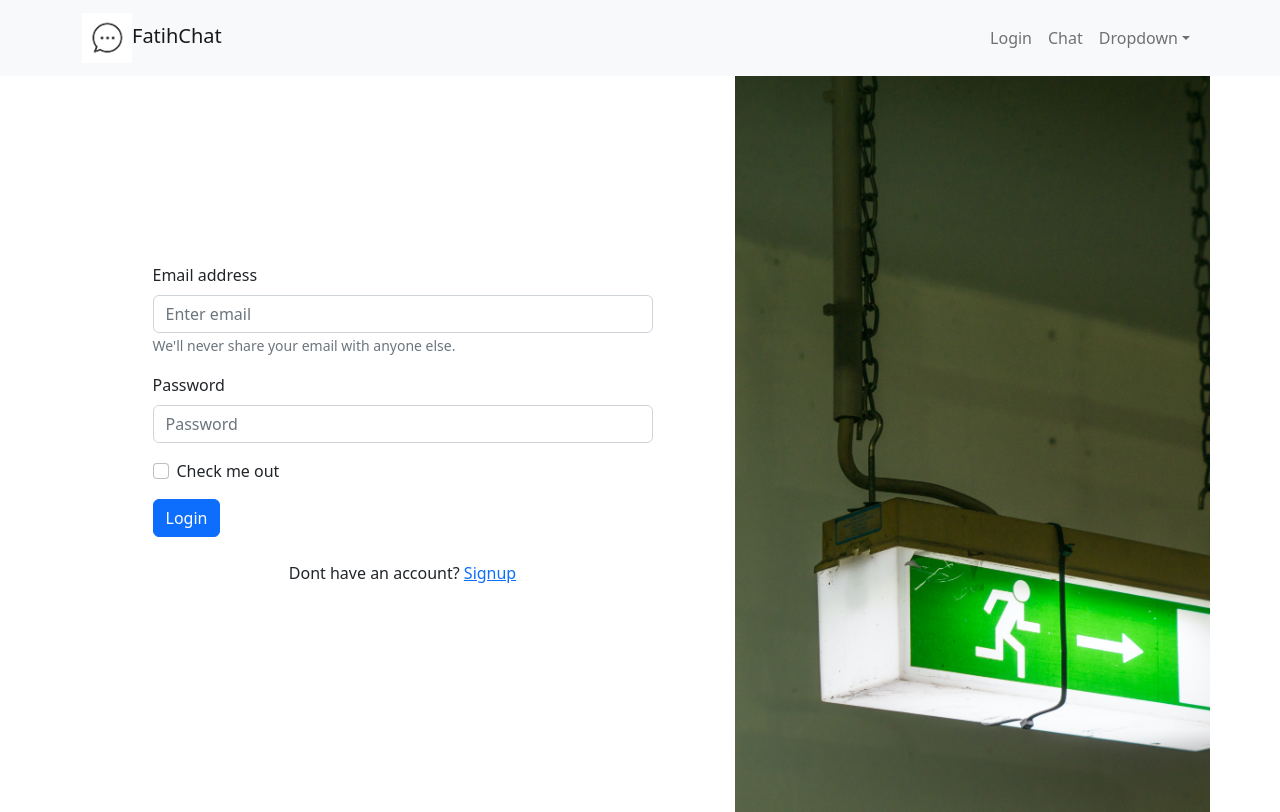
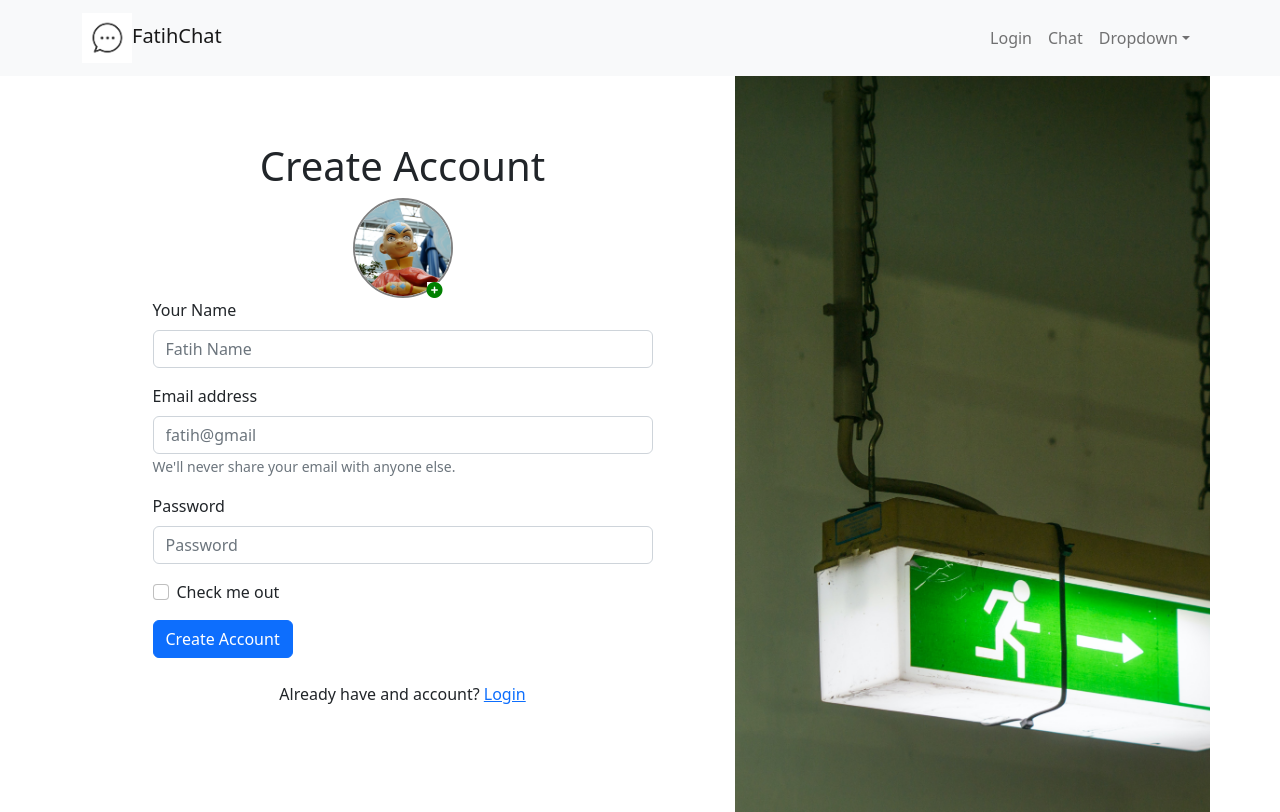
Before and after one commit to fatihyazicioglu/Chat-App, a React (Create React App) app in the folder frontend/: page /signup in a window 1280 px wide. Built offline with nearby package versions, Linux system fonts and the light colour scheme.

Commit message:
functionality is adding

```diff
--- a/frontend/src/components/Navigation.js
+++ b/frontend/src/components/Navigation.js
@@ -1,5 +1,5 @@
 import React from "react";
-import { Nav, Navbar, Container, Button, NavDropdown } from "react-bootstrap";
+import { Nav, Navbar, Container, NavDropdown } from "react-bootstrap";
 import { LinkContainer } from "react-router-bootstrap";
 import logo from "../assets/logo.png";
 
@@ -9,7 +9,7 @@ function Navigation() {
       <Container>
         <LinkContainer to='/'>
           <Navbar.Brand>
-            <img src={logo} style={{ width: 50, height: 50 }} />
+            <img src={logo} style={{ width: 50, height: 50 }} alt=""/>
             FatihChat
           </Navbar.Brand>
         </LinkContainer>
--- a/frontend/src/pages/Signup.css
+++ b/frontend/src/pages/Signup.css
@@ -6,3 +6,24 @@
     background-repeat: no-repeat;
     overflow-x: hidden;
 }
+.signup-profile-pic__container {
+    width: 100px;
+    height: 100px;
+    margin: 0 auto;
+    position: relative;
+}
+.signup-profile-pic {
+    width: 100px;
+    border-radius: 50%;
+    border: 2px solid gray;
+    object-fit: cover;
+    height: 100px;
+}
+.add-picture-icon {
+    position: absolute;
+    bottom: 0;
+    right: 10px;
+    color: green;
+    background: white;
+    cursor: pointer;
+}
--- a/frontend/src/pages/Signup.js
+++ b/frontend/src/pages/Signup.js
@@ -1,9 +1,26 @@
-import React from "react";
+import React, { useState } from "react";
 import { Col, Container, Button, Form, Row } from "react-bootstrap";
 import { Link } from "react-router-dom";
 import "./Signup.css";
+import avatarImg from "../assets/avatarImg.jpg";
 
-function Login() {
+function validateImg(){
+
+}
+
+function handleSignup(e){
+  e.preventDefault();
+}
+
+
+function Signup() {
+  const [email, setEmail] = useState('') ;
+  const [password, setPassword] = useState('')
+  const [name, setName] = useState('')
+
+  const [image, setImage] = useState(null);
+  const [uploadingImg, setUploadingImg] = useState(false);
+
   return (
     <Container>
       <Row>
@@ -11,10 +28,28 @@ function Login() {
           md={7}
           className='d-flex align-items-center justify-content-center flex-direction-column'
         >
-          <Form style={{ width: "80%", maxWidth: 500 }}>
+          <Form style={{ width: "80%", maxWidth: 500 }} onSubmit={handleSignup}>
+            <h1 className='text-center'>Create Account</h1>
+            <div className='signup-profile-pic__container'>
+              <img src={avatarImg} className='signup-profile-pic' alt ="" />
+              <label htmlFor='image-upload' className='image-upload-label'>
+                <i className='fas fa-plus-circle add-picture-icon'></i>
+              </label>
+              <input
+                type='file'
+                id='image-upload'
+                hidden
+                accept='image/png, image/jpeg, image/gif, image/jpg'
+                onChange={validateImg}
+              />
+            </div>
+            <Form.Group className='mb-3' controlId='formBasicName'>
+              <Form.Label>Your Name</Form.Label>
+              <Form.Control type='text' placeholder='Fatih Name' onChange={(e)=>setName(e.target.value)} value={name}/>
+            </Form.Group>
             <Form.Group className='mb-3' controlId='formBasicEmail'>
               <Form.Label>Email address</Form.Label>
-              <Form.Control type='email' placeholder='Enter email' />
+              <Form.Control type='email' placeholder='fatih@gmail' onChange={(e)=>setEmail(e.target.value)} value={email}/>
               <Form.Text className='text-muted'>
                 We'll never share your email with anyone else.
               </Form.Text>
@@ -22,17 +57,17 @@ function Login() {
 
             <Form.Group className='mb-3' controlId='formBasicPassword'>
               <Form.Label>Password</Form.Label>
-              <Form.Control type='password' placeholder='Password' />
+              <Form.Control type='password' placeholder='Password'onChange={(e)=>setPassword(e.target.value)} value={password}/>
             </Form.Group>
             <Form.Group className='mb-3' controlId='formBasicCheckbox'>
               <Form.Check type='checkbox' label='Check me out' />
             </Form.Group>
             <Button variant='primary' type='submit'>
-              Login
+              Create Account
             </Button>
             <div className='py-4'>
               <p className='text-center'>
-                Dont have an account? <Link to='/signup'>Signup</Link>
+                Already have and account? <Link to='/login'>Login</Link>
               </p>
             </div>
           </Form>
@@ -43,4 +78,4 @@ function Login() {
   );
 }
 
-export default Login;
+export default Signup;
```
Also changed, not shown: frontend/src/assets/avatarImg.jpg (added), 1 other file (tests, documents, lock files or other folders).
